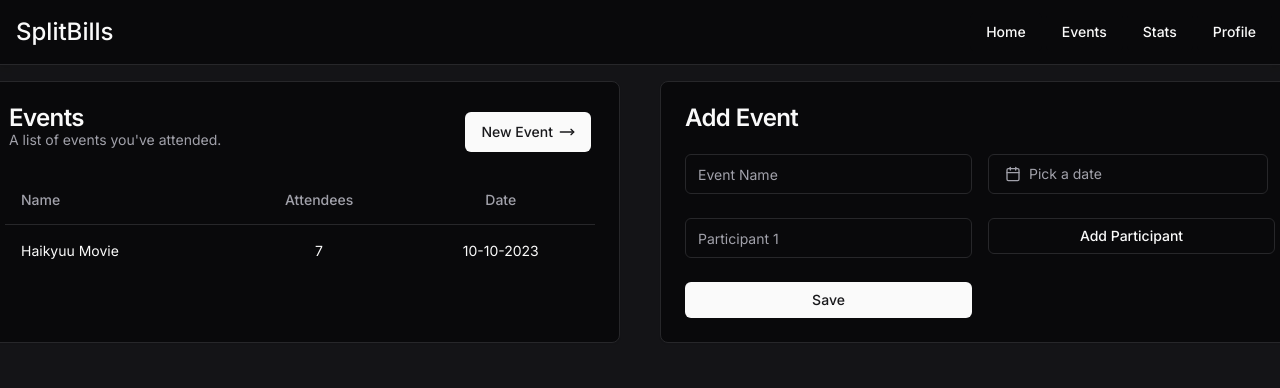
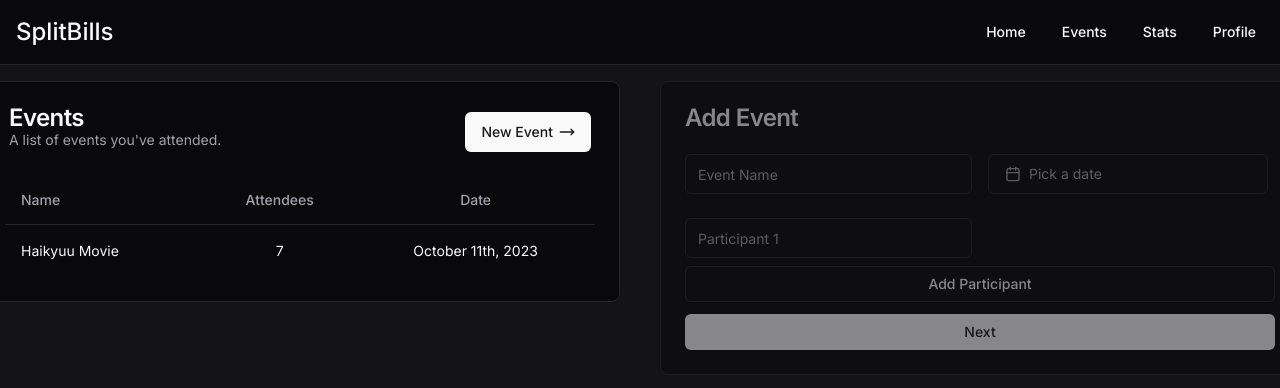
Before and after one commit to split-bills/splitbills-app, a Next.js app: page /events in a window 1280 px wide. Shown: the top 388 px of the page. Built offline with nearby package versions, Linux system fonts and the light colour scheme.

Commit message:
update new event button functions

```diff
--- a/app/events/page.tsx
+++ b/app/events/page.tsx
@@ -1,13 +1,25 @@
+"use client"
+
+import { useState } from "react"
 import EventsTable from "@/components/events/EventsTable"
 import NewEvent from "@/components/events/NewEvent"
 
-const page = () => {
+const Page = () => {
+  const [showNewEvent, setShowNewEvent] = useState(false)
+
+  const toggleNewEvent = () => {
+    setShowNewEvent(prev => !prev)
+  }
+
   return (
     <div className="p-4 flex flex-row gap-10">
-      <EventsTable />
-      <NewEvent />
+      <EventsTable toggleNewEvent={toggleNewEvent} showNewEvent={showNewEvent} />
+
+      <div className={`relative ${showNewEvent ? '' : 'pointer-events-none opacity-50'}`}>
+        <NewEvent />
+      </div>
     </div>
   )
 }
 
-export default page
+export default Page
--- a/components/events/EventsTable.tsx
+++ b/components/events/EventsTable.tsx
@@ -18,19 +18,24 @@ import {
   ArrowRight,
   MoveRight,
 } from "lucide-react"
+import { format } from "date-fns"
 
-export default function EventsTable() {
+interface EventsTableProps {
+  toggleNewEvent: () => void
+  showNewEvent: boolean
+}
+
+const EventsTable: React.FC<EventsTableProps> = ({ toggleNewEvent, showNewEvent }) => {
   return (
-    <Card className="w-[40rem]">
+    <Card className="w-[40rem] h-fit">
       <CardHeader className="px-7 flex flex-row justify-between items-start">
         <div>
             <CardTitle>Events</CardTitle>
             <CardDescription>A list of events you&apos;ve attended.</CardDescription>
         </div>
-        <Button className="mt-5">
-            New Event
-            <MoveRight size={16} className="ml-1.5" />
-            {/* <ArrowRight size={16} className="ml-1.5" /> */}
+        <Button className="mt-5" onClick={toggleNewEvent}>
+          {showNewEvent ? 'Cancel' : 'New Event'}
+          <MoveRight size={16} className="ml-1.5" />
         </Button>
       </CardHeader>
       <CardContent>
@@ -46,7 +51,7 @@ export default function EventsTable() {
             <TableRow>
               <TableCell>Haikyuu Movie</TableCell>
               <TableCell className="text-center">7</TableCell>
-              <TableCell className="text-center">10-10-2023</TableCell>
+              <TableCell className="text-center">{format("10-11-2023", "PPP")}</TableCell>
             </TableRow>
           </TableBody>
         </Table>
@@ -54,3 +59,5 @@ export default function EventsTable() {
     </Card>
   )
 }
+
+export default EventsTable
--- a/components/events/NewEvent.tsx
+++ b/components/events/NewEvent.tsx
@@ -44,7 +44,8 @@ const NewEvent = () => {
         <CardHeader>
           <CardTitle>Add Event</CardTitle>
         </CardHeader>
-        <CardContent className="grid grid-cols-2 gap-4">
+        <CardContent className="">
+          <div className="grid grid-cols-2 gap-4">
             <Input placeholder="Event Name" />
             <Popover>
               <PopoverTrigger asChild>
@@ -73,7 +74,7 @@ const NewEvent = () => {
               <div key={index} className="flex items-center gap-2 mt-2">
                 <Input
                   placeholder={`Participant ${index + 1}`}
-                // value={participant}
+                  value={participant}
                   onChange={(e) => handleParticipantChange(e.target.value, index)}
                 />
                 {participants.length > 1 && (
@@ -87,12 +88,15 @@ const NewEvent = () => {
                 )}
               </div>
             ))}
+          </div>
+          <div className="grid gap-1">
             <Button className="mt-2" size="sm" variant="outline" onClick={addParticipant}>
               Add Participant
             </Button>
             <Button className="mt-2" size="sm">
-            Save
+              Next
             </Button>
+          </div>
         </CardContent>
       </Card>
     </div>
```
Lines whose indentation alone changed are shown as unchanged.
